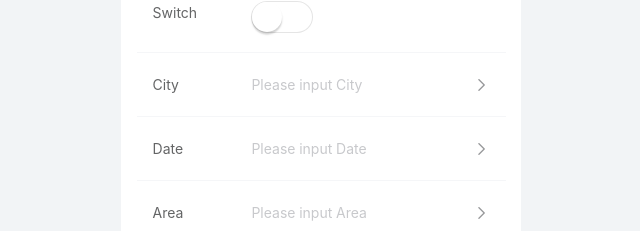
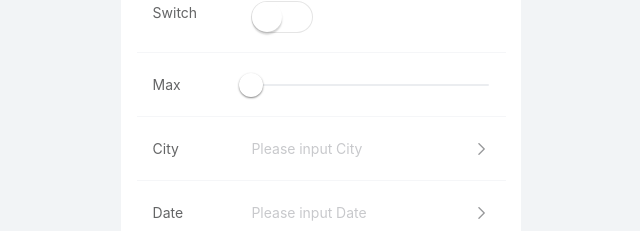
Before and after one commit to Meruem117/vant-form, a Vue app: page / in a window 1280 px wide. Shown: the part 507-738 px from the top of the page, without its empty margins (319-959 px from the left). Built offline with nearby package versions, Linux system fonts and the light colour scheme.

Commit message:
add slider

```diff
--- a/src/App.vue
+++ b/src/App.vue
@@ -40,6 +40,7 @@ const state: stateType = reactive({
         checkboxConfig: { options: [{ label: 'Basketball' }, { label: 'Football' }] }
       },
       { name: 'switch', label: 'Switch', fieldType: 'Switch' },
+      { name: 'slider', label: 'Max', fieldType: 'Slider' },
       {
         name: 'city', label: 'City', popupType: 'Picker',
         pickerConfig: { title: 'picker', columns: ['常州', '扬州'], 'default-index': 1 }
--- a/src/components/BaseCustomForm.vue
+++ b/src/components/BaseCustomForm.vue
@@ -55,6 +55,12 @@
               v-if="item.fieldType === 'Switch'"
               v-model="state.data[item.name]"
               v-bind="item.switchConfig"
+            />
+            <!-- Slider - inline -->
+            <van-slider
+              v-if="item.fieldType === 'Slider'"
+              v-model="state.data[item.name]"
+              v-bind="item.sliderConfig"
             />
           </template>
         </van-field>
@@ -150,6 +156,7 @@ type propsType = {
 }
 
 type stateType = {
+  value: number,
   data: Data,
   show: { [key: string]: boolean },
   array: { [key: string]: string[] | number[] },
@@ -158,6 +165,7 @@ type stateType = {
 
 const props = defineProps<propsType>()
 const state: stateType = reactive({
+  value: 0,
   data: {} as Data,
   show: {},
   array: {},
@@ -262,6 +270,9 @@ onMounted(() => {
     if (option.fieldType === 'Switch') {
       state.data[option.name] = state.data[option.name] !== undefined ? state.data[option.name] : false
     }
+    if (option.fieldType === 'Slider') {
+      state.data[option.name] = state.data[option.name] !== undefined ? state.data[option.name] : 0
+    }
   })
 })
 </script>
```
Also changed, not shown: src/models/types.d.ts (+16 -0 lines).
